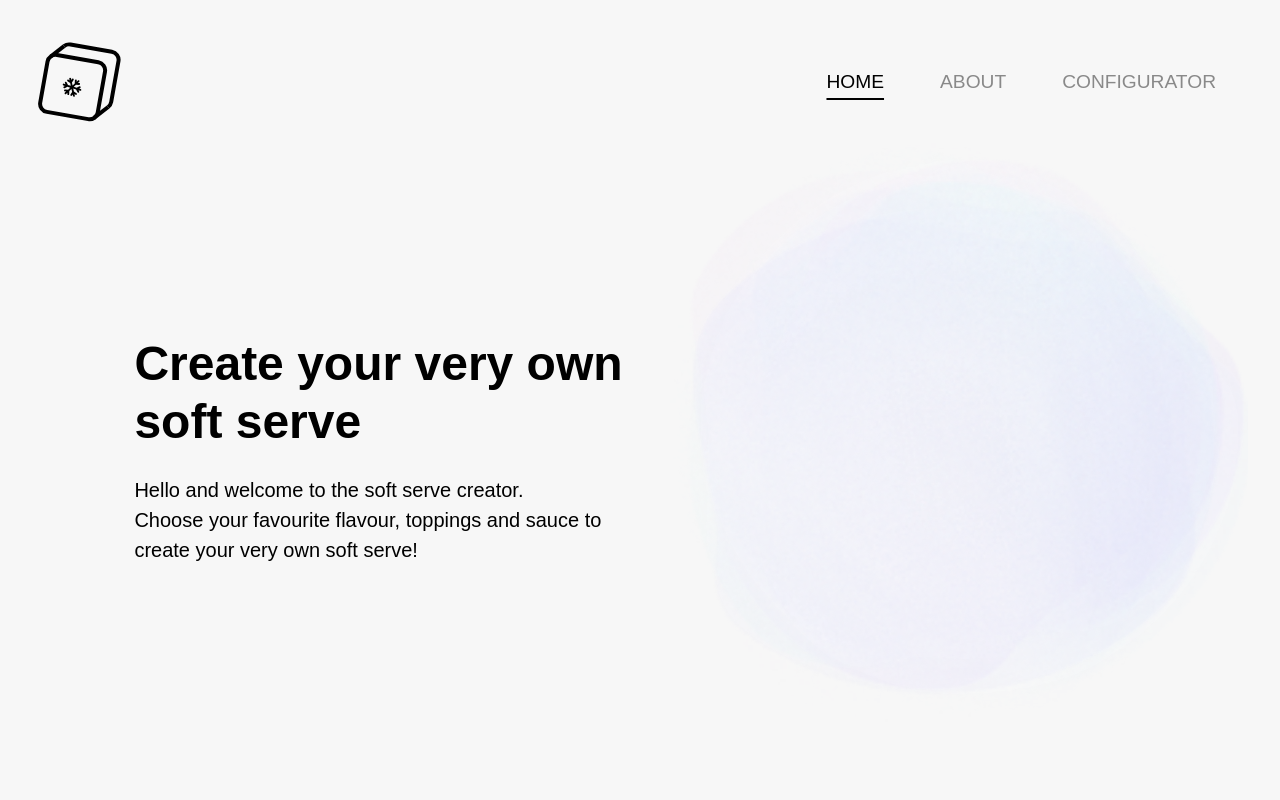
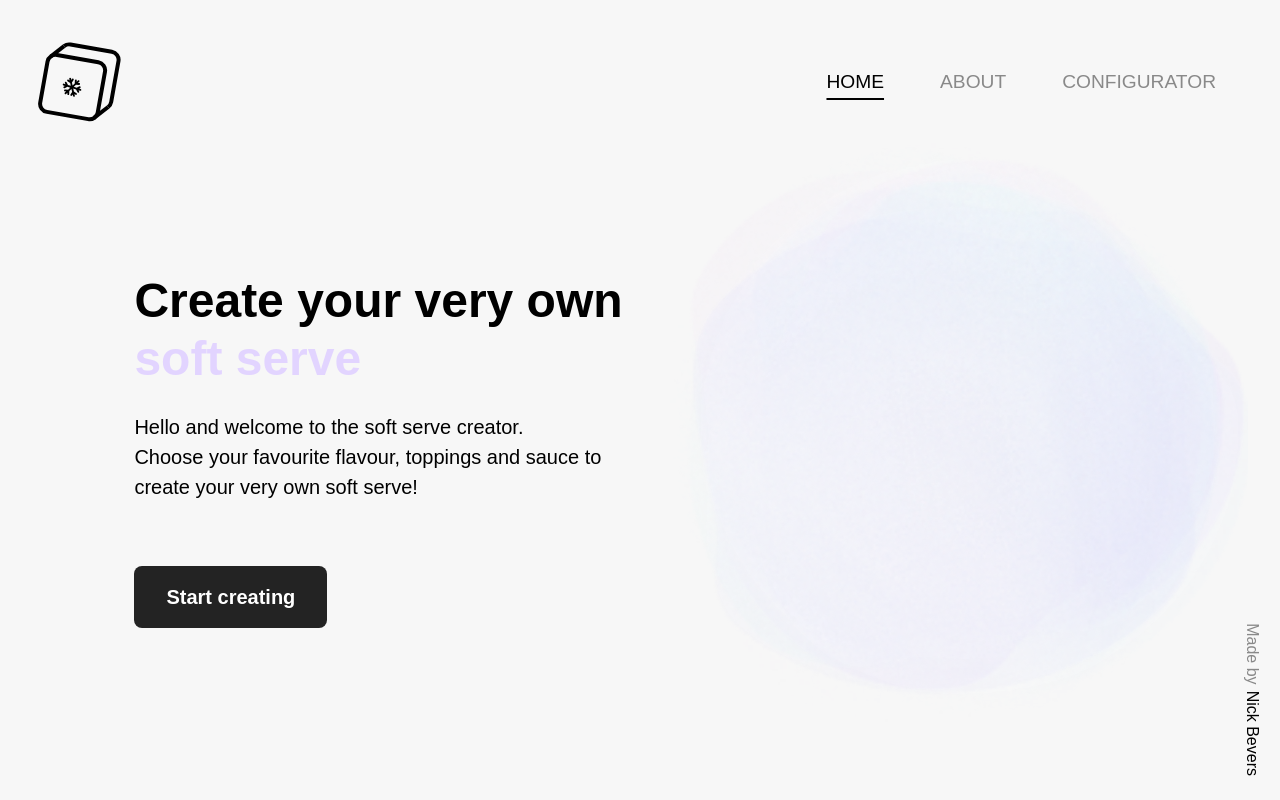
Before and after one commit to NickBevers/ice_cream_configurator, a Vue app: page / in a window 1280 px wide. Built offline with nearby package versions, Linux system fonts and the light colour scheme; no server answers; a web font is replaced by a local one.

Commit message:
fix: change component file structure

```diff
--- a/src/components/atoms/three/ThreeSoftserve.vue
+++ b/src/components/HomePageModel.vue
@@ -5,10 +5,10 @@
     import { GLTFLoader } from 'three/examples/jsm/loaders/GLTFLoader.js';
     import { DRACOLoader } from 'three/examples/jsm/loaders/DRACOLoader.js';
 
-
     onMounted(() => {
         // get the width and height of the backdrop container
-        const { width, height } = document.querySelector('.three__container')!.getBoundingClientRect() as DOMRect;
+        let { width, height } = document.querySelector('.three__container')?.getBoundingClientRect() as DOMRect;
+        height < 750 ? height = 750 : height = height;
 
         // set up the scene, camera, renderer, controls, loader, and dracoLoader
         const scene = new THREE.Scene();
--- a/src/components/molecules/Navigation.vue
+++ b/src/components/Navigation.vue
@@ -1,5 +1,5 @@
 <script setup lang="ts">
-import Icon from '../atoms/Icon.vue'
+import Icon from './Icon.vue'
 </script>
 
 <template>
--- a/src/pages/AboutPage.vue
+++ b/src/pages/AboutPage.vue
@@ -1,5 +1,5 @@
 <script setup lang="ts">
-    import Navigation from '../components/molecules/Navigation.vue';
+    import Navigation from '../components/Navigation.vue';
 </script>
 
 <template>
--- a/src/pages/ConfiguratorPage.vue
+++ b/src/pages/ConfiguratorPage.vue
@@ -1,5 +1,5 @@
 <script setup lang="ts">
-    import Navigation from '../components/molecules/Navigation.vue';
+    import Navigation from '../components/Navigation.vue';
 </script>
 
 <template>
--- a/src/pages/HomePage.vue
+++ b/src/pages/HomePage.vue
@@ -1,6 +1,6 @@
 <script setup lang="ts">
-    import Navigation from '../components/molecules/Navigation.vue';
-    import ThreeSoftserve from '../components/atoms/three/ThreeSoftserve.vue';
+    import Navigation from '../components/Navigation.vue';
+    import HomePageModel from '../components/HomePageModel.vue';
 </script>
 
 <template>
@@ -8,16 +8,19 @@
         <Navigation />
         <main>
             <div class="intro__text">
-                <h1 class="intro__text__title">Create your very own <br> soft serve</h1>
+                <h1 class="intro__text__title">Create your very own <br> <span class="intro__text__title--colored">soft serve</span></h1>
                 <p class="intro__text__description">Hello and welcome to the soft serve creator.<br>Choose your favourite flavour, toppings and sauce to create your very own soft serve!</p>
+
+                <router-link to="/configurator" class="cta--startCreation">Start creating</router-link>
             </div>
 
             <div class="backdrop">
                 <img src="/src/assets/Images/shape2.png" alt="Backdrop shape" tabindex="-1">
 
-                <ThreeSoftserve />
+                <HomePageModel />
             </div>
 
+            <p class="credits">Made by <a href="https://nickbevers.be">Nick Bevers</a></p>
         </main>
     </div>
 </template>
@@ -60,10 +63,32 @@
         line-height: 120%;
     }
 
+    .intro__text__title--colored{
+        color: var(--mainColor);
+        /* color: white; */
+    }
+
     .intro__text__description{
         font-size: 1.25rem;
         font-weight: 300;
         margin: 0;
+    }
+
+    .cta--startCreation{
+        margin-top: 4rem;
+        padding: 1rem 2rem;
+        background-color: var(--offBlack);
+        color: white;
+        font-size: 1.25rem;
+        font-weight: 600;
+        text-decoration: none;
+        border-radius: 0.5rem;
+        transition: background-color 0.25s ease-in-out, color 0.25s ease-in-out;
+    }
+
+    .cta--startCreation:hover{
+        background-color: var(--mainColor);
+        color: black;
     }
 
     .backdrop{
@@ -82,4 +107,22 @@
         object-fit: cover;
     }
 
+    .credits{
+        position: absolute;
+        bottom: -1.5rem;
+        right: 0.5rem;
+        margin: 0;
+        padding: 0.5rem;
+        font-weight: 300;
+        color: var(--gray);
+        transform: rotate(90deg);
+        transform-origin: top right;
+    }
+
+    .credits a{
+        margin-left: 0.1rem;
+        color: black;
+        text-decoration: none;
+    }
+
 </style>
```
Also changed, not shown: src/components/Icon.vue (renamed from src/components/atoms/Icon.vue).
